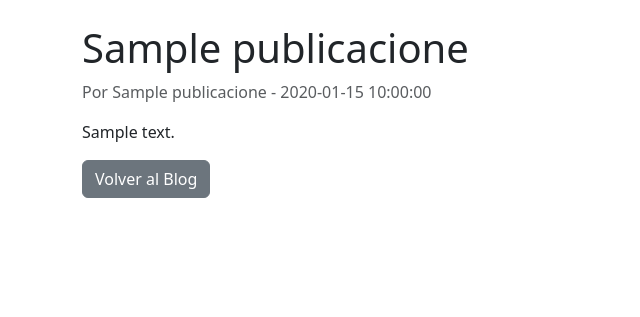
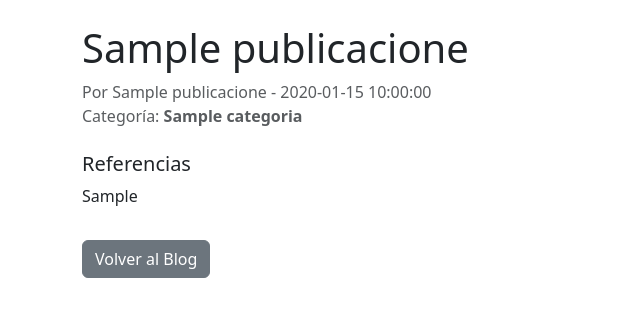
Before and after one commit to GenesisCampos100/Blog_ODS14, a PHP site: page /ver_publicacion.php?id=1 in a window 1280 px wide. Shown: the top 317 px of the page, without its empty margins (0-640 px from the left). Run offline with PHP 8.4, Linux system fonts and the light colour scheme; tables that the repository leaves empty or names only in its code hold one stand-in row (values such as "Sample post").

Commit message:
publicacion

```diff
--- /dev/null
+++ b/css/publicacion.css
@@ -0,0 +1,19 @@
+.imagen-publicacion {
+    width: 100%;
+    max-width: 600px;
+    height: 300px;
+    margin: 2rem auto;
+    overflow: hidden;
+    border-radius: 15px;
+    box-shadow: 0 4px 15px rgba(0, 0, 0, 0.1);
+    display: flex;
+    justify-content: center;
+    align-items: center;
+}
+
+.imagen-publicacion img {
+    width: 100%;
+    height: 100%;
+    object-fit: cover; /* Esta es la clave para recortar sin deformar */
+    display: block;
+}
--- a/ver_publicacion.php
+++ b/ver_publicacion.php
@@ -23,15 +23,32 @@
     }
 }
 
-// Obtener publicación por ID
+// Obtener publicación por ID con categoría
 function obtenerPublicacion($id) {
     $bd = conectarBaseDatos();
-    $sentencia = $bd->prepare("SELECT * FROM publicaciones WHERE id = ?");
+    $sentencia = $bd->prepare("
+        SELECT p.*, c.nombre AS categoria
+        FROM publicaciones p
+        JOIN categorias c ON p.categoria_id = c.id
+        WHERE p.id = ?
+    ");
     $sentencia->execute([$id]);
     return $sentencia->fetch();
 }
 
+function obtenerElementosPublicacion($id_publicacion) {
+    $bd = conectarBaseDatos();
+    $sql = "SELECT tipo, contenido FROM publicacion_elementos WHERE publicacion_id = ? ORDER BY orden ASC";
+    $stmt = $bd->prepare($sql);
+    $stmt->execute([$id_publicacion]);
+    return $stmt->fetchAll();
+}
+
+
 $post = obtenerPublicacion($_GET['id']);
+$elementos = obtenerElementosPublicacion($_GET['id']);
+
+
 if (!$post) {
     die("Publicación no encontrada.");
 }
@@ -42,16 +59,39 @@
 <head>
     <meta charset="UTF-8">
     <meta name="viewport" content="width=device-width, initial-scale=1.0">
+    <link rel="stylesheet" href="css/publicacion.css">
     <title><?= htmlspecialchars($post->titulo) ?></title>
     <link rel="stylesheet" href="https://cdn.jsdelivr.net/npm/bootstrap@5.3.3/dist/css/bootstrap.min.css">
 </head>
 <body>
 
     <div class="container mt-4">
-        <h1><?= htmlspecialchars($post->titulo) ?></h1>
-        <p class="text-muted">Por <?= htmlspecialchars($post->autor_nombre) ?> - <?= htmlspecialchars($post->fecha_publicacion) ?></p>
-        <p><?= nl2br(htmlspecialchars($post->contenido)) ?></p>
-        <a href="blog.php" class="btn btn-secondary">Volver al Blog</a>
+    <h1><?= htmlspecialchars($post->titulo) ?></h1>
+    <p class="text-muted">
+        Por <?= htmlspecialchars($post->autor_nombre) ?> - <?= htmlspecialchars($post->fecha_publicacion) ?><br>
+        Categoría: <strong><?= htmlspecialchars($post->categoria) ?></strong>
+    </p>
+
+
+    <?php foreach ($elementos as $el): ?>
+        <?php if ($el->tipo === 'texto'): ?>
+            <?= $el->contenido ?>
+            <?php elseif ($el->tipo === 'imagen'): ?>
+    <div class="imagen-publicacion">
+        <img src="<?= htmlspecialchars($el->contenido) ?>" alt="Imagen de la publicación">
+    </div>
+<?php endif; ?>
+    <?php endforeach; ?>
+
+
+    <?php if (!empty($post->referencias)): ?>
+        <div class="mt-4">
+            <h5>Referencias</h5>
+            <p><?= nl2br(htmlspecialchars($post->referencias)) ?></p>
+        </div>
+    <?php endif; ?>
+
+    <a href="blog.php" class="btn btn-secondary mt-3">Volver al Blog</a>
     </div>
 
 </body>
```
Also changed, not shown: subir_imagen.php (added, +23 -0 lines), imagenes/1744822119_poo2.png (added), imagenes/1744824966_Aesthetic-Orange-2-1.webp (added), imagenes/1744825234_WhatsApp Image 2025-04-07 at 10.36.30 AM.jpeg (added), imagenes/1744825935_Aesthetic-Orange-2-1.webp (added), imagenes/1744832223_Aesthetic-Orange-2-1.webp (added), imagenes/1744836143_poo1.png (added), imagenes/1744836156_EJERCICIOS_CONVERSION.jpeg (added), imagenes/1744868873_Diseño sin título (2).png (added), imagenes/1744869330_cry genesis.jpg (added), imagenes/1744870857_RobloxScreenShot20241206_232853991.png (added), imagenes/1744870869_RobloxScreenShot20241207_203347693.png (added).
